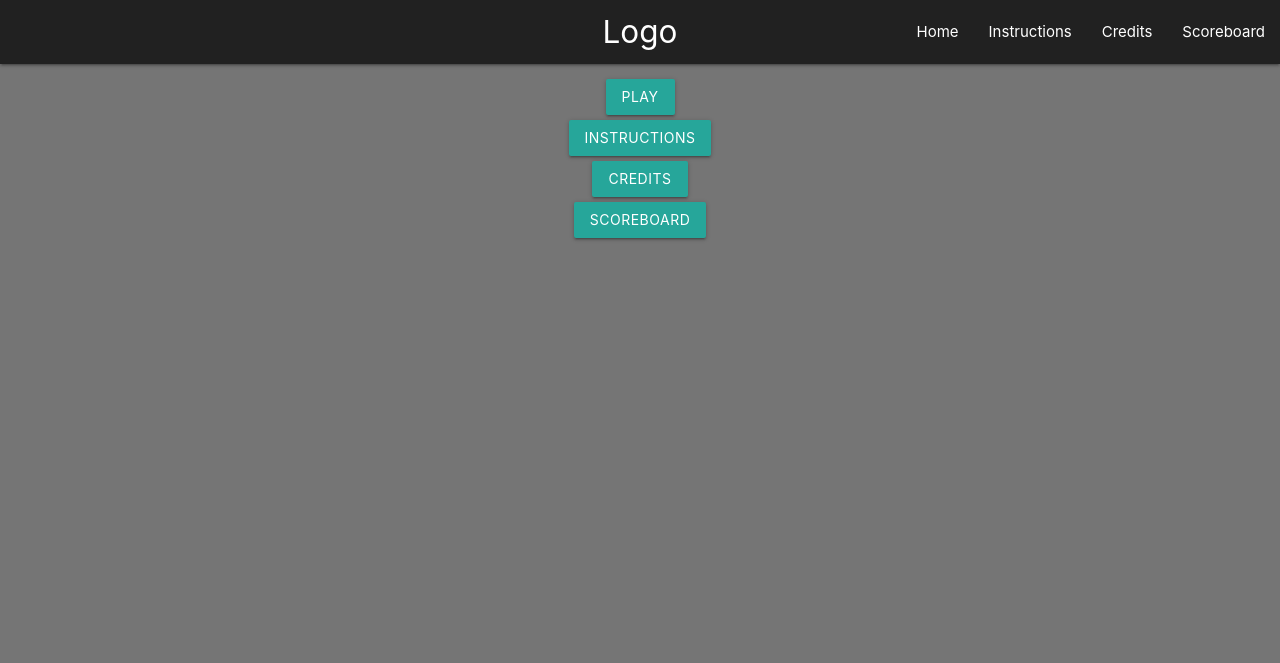
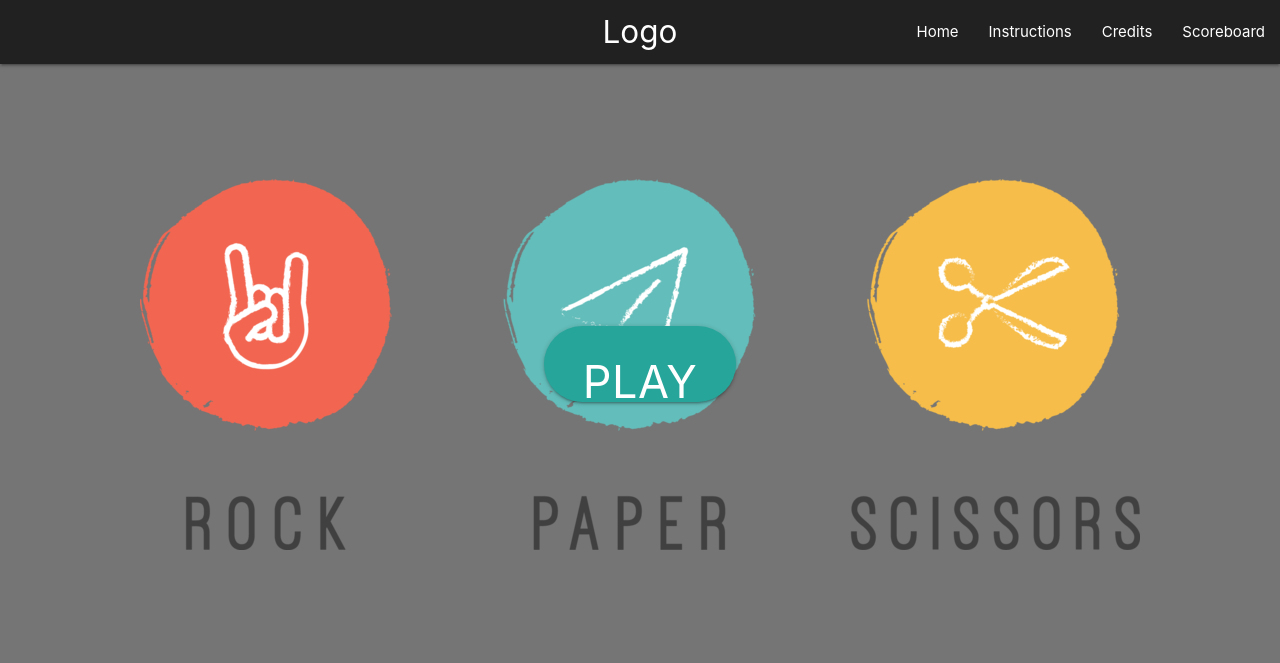
Before and after one commit to vives-webapplications-2018/vue-project-rngesus, a PHP site: page /templates/index.phtml in a window 1280 px wide. Shown: the top 663 px of the page. Run offline with PHP 8.4, Linux system fonts and the light colour scheme; some libraries are stand-ins or nearby versions.

Commit message:
Added styling to buttons

```diff
--- a/public/css/style.css
+++ b/public/css/style.css
@@ -1,7 +1,6 @@
 body {
     background-color: #757575;
     color: #fafafa;
-    height: 100%;
 }
 
 h1 {
@@ -10,6 +9,13 @@ h1 {
 
 .buttons {
     margin: 5px;
+}
+
+.indexPlay {
+    font-size: 300%;
+    border-radius: 500px;
+    padding: 3%;
+    text-align: center;
 }
 
 .indexBackground {
@@ -51,18 +57,11 @@ h1 {
     background-position: center;
 }
 
-<<<<<<< HEAD
-#background {
-    background-image:url(/img/Background.png);
-    align-items: center;
-    width:1000px;
-    height:370px;
-=======
 .background {
     background-image: url(/img/Background.png);
     align-content: center;
     background-repeat: no-repeat;
     background-position: center;
-    height: 100%;
->>>>>>> 14f622732c38feb8ab967a2c741865ae744ee517
+    width: auto;
+    height: 600px;
 }
--- a/public/html/singlePlayer.html
+++ b/public/html/singlePlayer.html
@@ -36,7 +36,7 @@
 
     <h1 class="center ">Select difficulty</h1>
 
-    <ul class="background">
+    <ul class="background center">
         <li class="buttons"><a href="/play" class="waves-effect waves-light btn">Easy</a></li>
         <li class="buttons"><a href="/play" class="waves-effect waves-light btn">Medium</a></li>
         <li class="buttons"><a href="/play" class="waves-effect waves-light btn">Hard</a></li>
--- a/templates/index.phtml
+++ b/templates/index.phtml
@@ -21,7 +21,7 @@
     <link rel="stylesheet" href="/css/style.css">
 </head>
 
-<body>
+<body >
 
      <nav>
     <div class="nav-wrapper grey darken-4">
@@ -35,13 +35,12 @@
     </div>
   </nav>
 
-    <div class="background center">
+    <div class="center background">
         <ul>
-            <li class="buttons"><a href="/mode" class="waves-effect waves-light btn">Play</a></li>
-            <li class="buttons"><a href="/instructions" class="waves-effect waves-light btn">Instructions</a></li>
-            <li class="buttons"><a href="/credits" class="waves-effect waves-light btn">Credits</a></li>
-            <li class="buttons"><a href="/scoreboard" class="waves-effect waves-light btn">Scoreboard</a></li>
+            <li><a href="/mode" class="waves-effect waves-light btn indexPlay">Play</a></li>
         </ul>
         </div>
+     </div>
+
 </body>
 </html>
```
